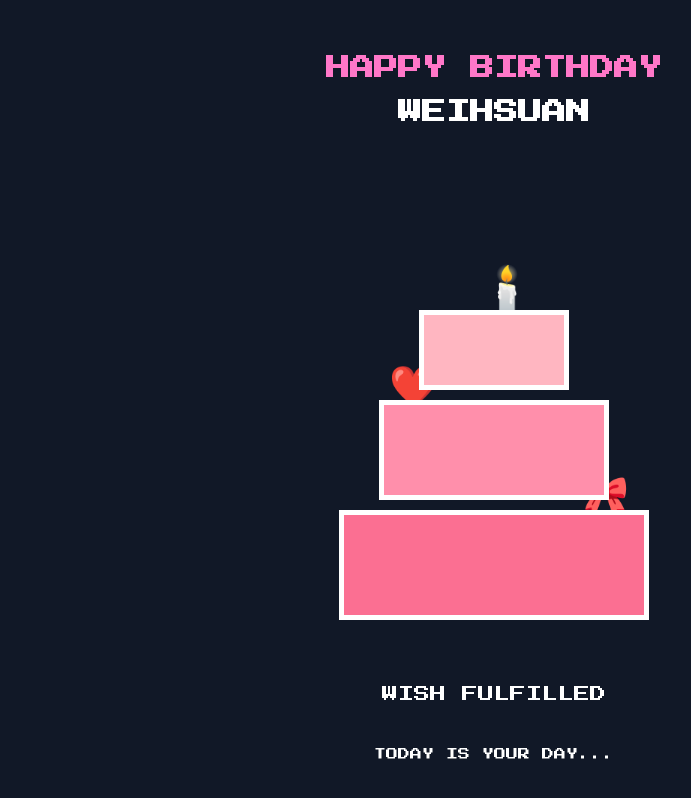
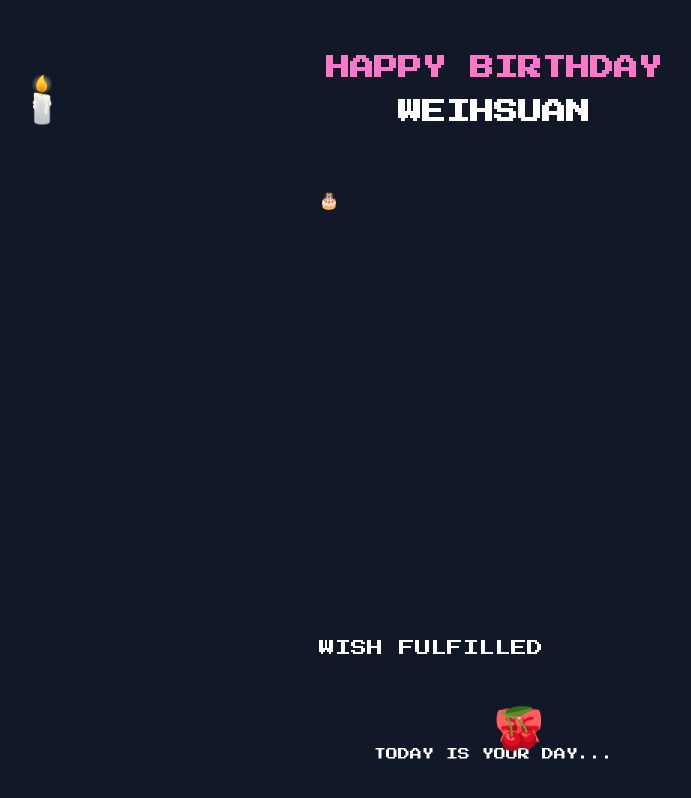
Before and after one commit to shinche22/weihsuan-birthday, a plain HTML site: page index.html in a window 1280 px wide. Shown: the whole page, without its empty margins (146-837 px from the left). Drawn offline with Linux system fonts and the light colour scheme; a web font is replaced by a local one.

Commit message:
Update index.html

```diff
--- a/index.html
+++ b/index.html
@@ -3,6 +3,7 @@
 <head>
 <meta charset="UTF-8">
 <meta name="viewport" content="width=device-width, initial-scale=1.0">
+
 <title>Happy Birthday WEIHSUAN</title>
 
 <link rel="stylesheet" href="style.css">
@@ -13,8 +14,6 @@
 
 <body>
 
-<div class="overlay"></div>
-
 <div class="container">
 
 <div class="title">
@@ -22,47 +21,45 @@
 <h2>WEIHSUAN</h2>
 </div>
 
-<div class="cake-area">
-
-<div class="cake">
+<div class="cake-section">
 
 <div class="candle" id="candle">
 🕯️
 </div>
 
-<a class="heart item"
-href="https://www.instagram.com/reel/C-Ffy3fOnWX/?igsh=MXB3eGJxem84aTlscQ=="
-target="_blank">
-❤️
-</a>
-
-<a class="bow item"
-href="https://www.google.com/search?q=生命靈數流年2課題"
-target="_blank">
-🎀
-</a>
-
-<a class="cherry item"
-href="message.html">
-🍒
-</a>
-
-<div class="layer top"></div>
-<div class="layer middle"></div>
-<div class="layer bottom"></div>
-
-</div>
-
+<div class="cake">
+🎂
 </div>
 
 <div class="wish" id="wish">
 WISH FULFILLED
 </div>
 
+</div>
+
+<div class="items">
+
+<a class="item"
+href="https://www.instagram.com/reel/C-Ffy3fOnWX/?igsh=MXB3eGJxem84aTlscQ=="
+target="_blank">
+❤️
+</a>
+
+<a class="item"
+href="https://www.google.com/search?q=生命靈數流年2課題"
+target="_blank">
+🎀
+</a>
+
+<a class="item"
+href="message.html">
+🍒
+</a>
+
+</div>
+
 <div class="typing">
 TODAY IS YOUR DAY...
-</div>
-
 </div>
 
 <script src="script.js"></script>
```
